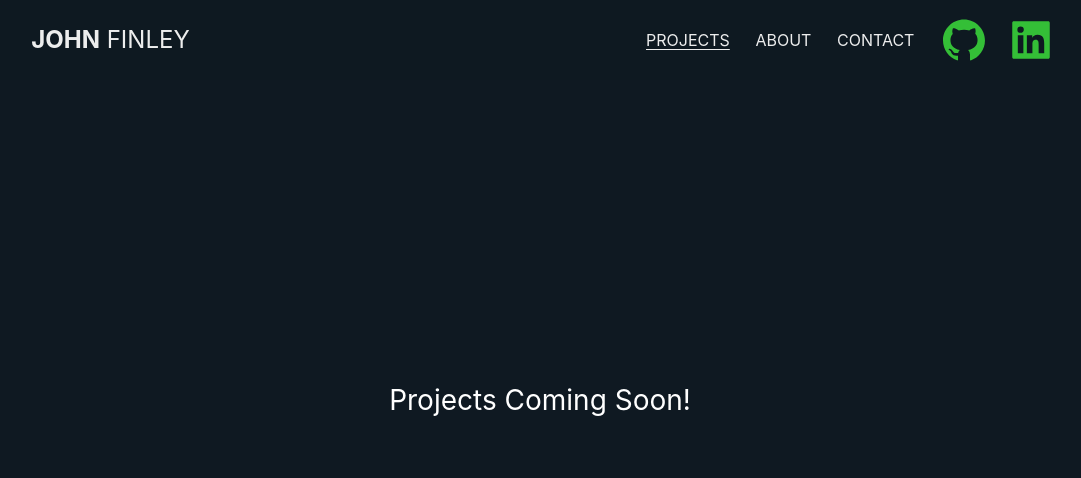
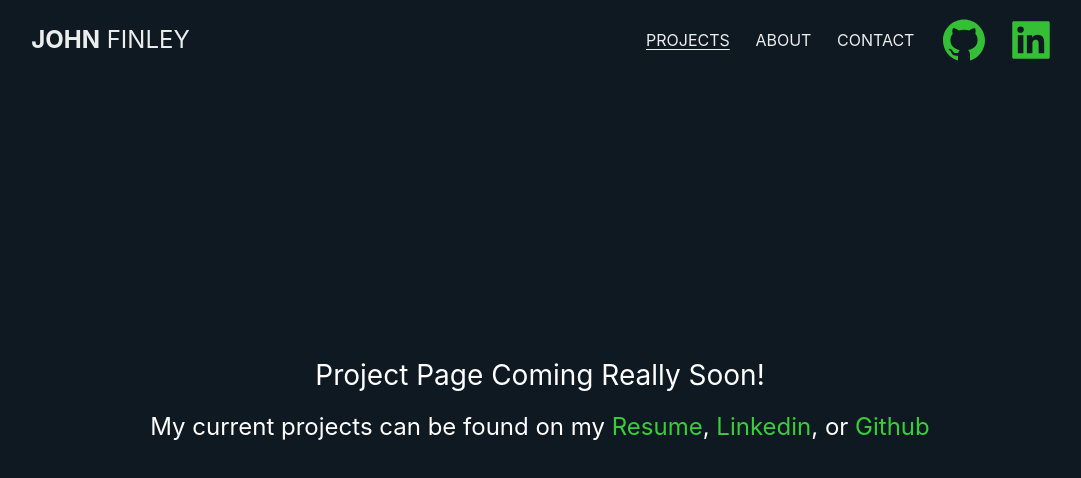
Before and after one commit to jfinley6/portfolio, a React (Vite) app: page /projects in a window 1280 px wide. Shown: the top 478 px of the page, without its empty margins (100-1181 px from the left). Built offline with nearby package versions, Linux system fonts and the light colour scheme.

Commit message:
updated projects page placeholder

```diff
--- a/src/components/Projects.jsx
+++ b/src/components/Projects.jsx
@@ -1,4 +1,5 @@
 import React, { useEffect } from "react";
+import { NavLink, Link } from "react-router-dom";
 import "../stylesheets/projects.css";
 
 function Projects() {
@@ -8,7 +9,13 @@ function Projects() {
 
   return (
     <div id="projects-page">
-      <h3>Projects Coming Soon!</h3>
+      <h3>Project Page Coming Really Soon!</h3>
+      <h4>
+        My current projects can be found on my{" "}
+        <NavLink style={{color: "var(--green)"}} to="/resume">Resume</NavLink>,{" "}
+        <Link style={{color: "var(--green)"}} to="https://linkedin.com/in/john-tyler-finley">Linkedin</Link>, or{" "}
+        <Link style={{color: "var(--green)"}} to="https://github.com/jfinley6">Github</Link>
+      </h4>
     </div>
   );
 }
--- a/src/stylesheets/projects.css
+++ b/src/stylesheets/projects.css
@@ -1,11 +1,21 @@
 #projects-page {
   display: flex;
-  flex-direction: row;
+  flex-direction: column;
   align-items: center;
-  gap: 4vw;
+  justify-content: center;
+  text-align: center;
+  gap: 2vw;
   color: white;
   justify-content: center;
   padding: 8vw;
   height: 100vh;
   width: 100vw;
 }
+
+a:hover {
+    text-decoration: underline;
+}
+
+h3 {
+    line-height: 1;
+}
```
